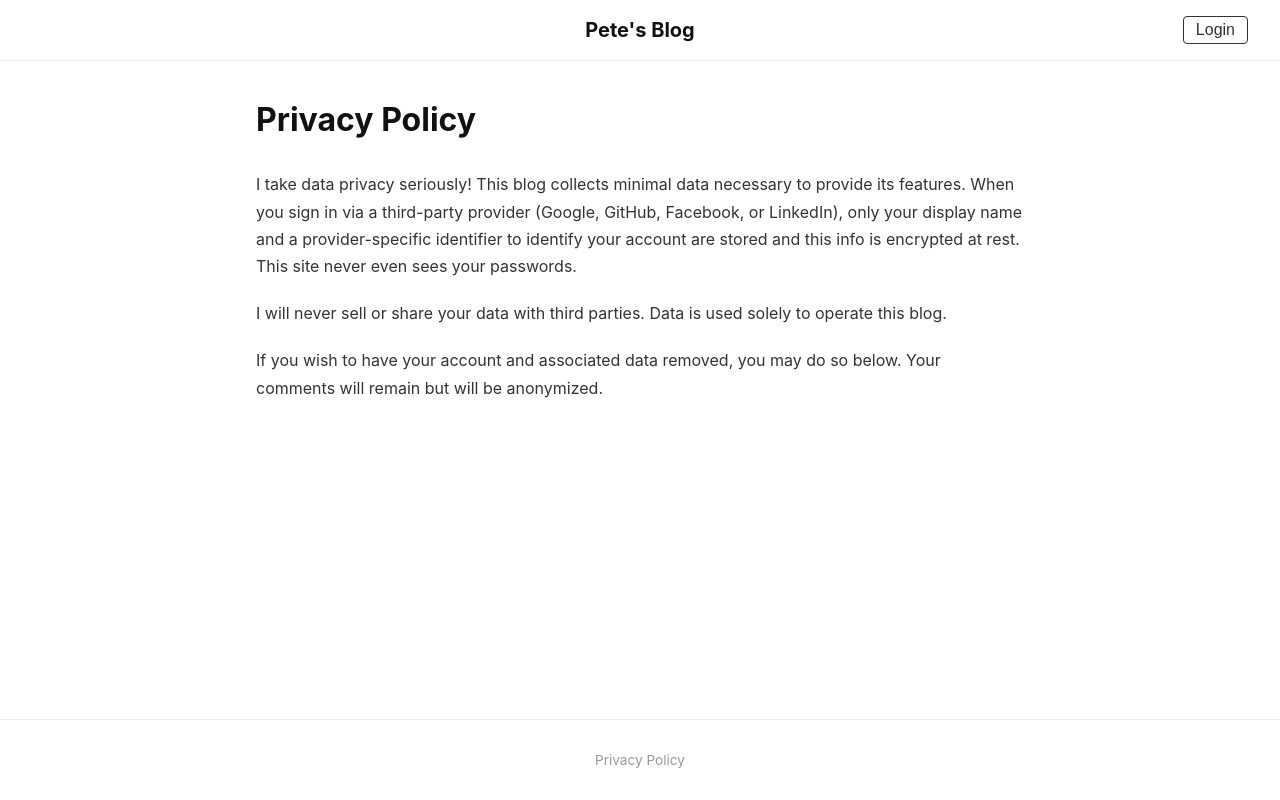
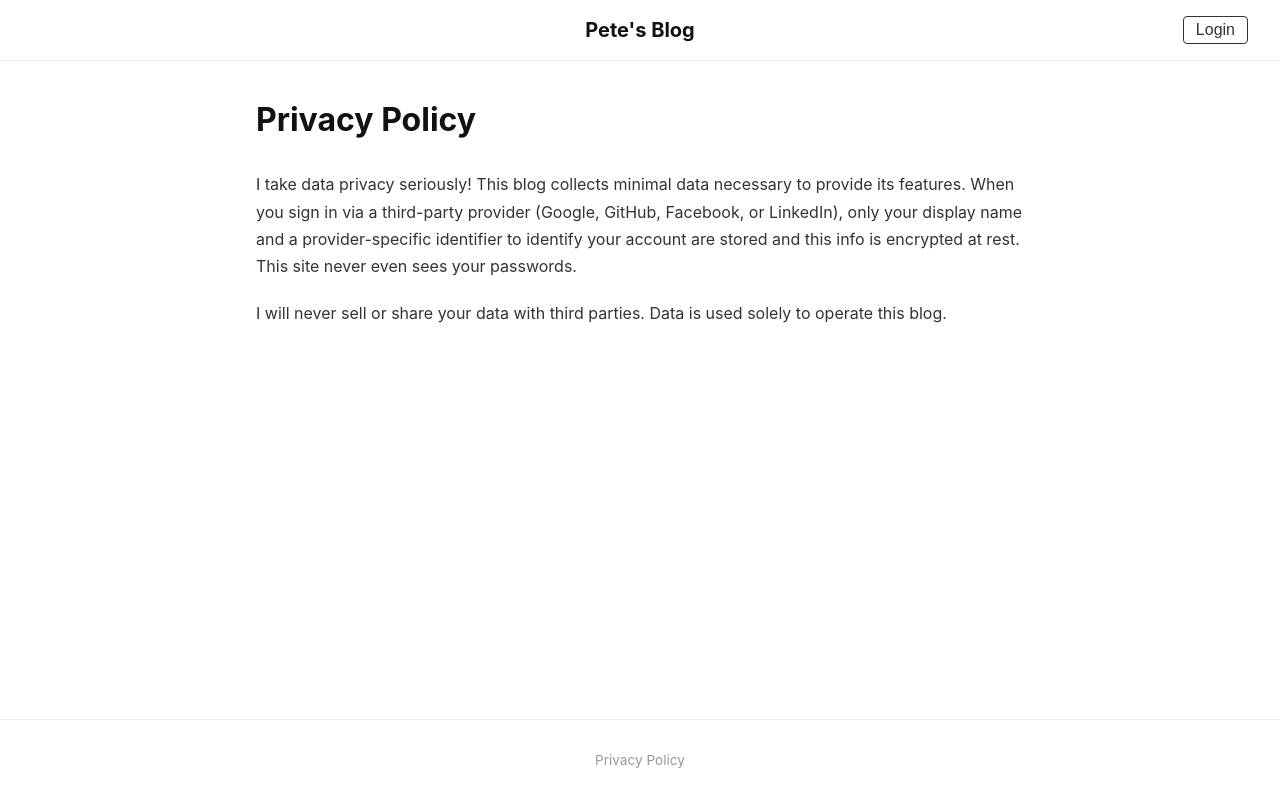
Before and after one commit to theflyinhawaiian/blog, a React (Vite) app in the folder frontend/: page /privacy in a window 1280 px wide. Built offline with nearby package versions, Linux system fonts and the light colour scheme; no server answers.

Commit message:
update privacy policy copytext

```diff
--- a/frontend/src/pages/PrivacyPage.tsx
+++ b/frontend/src/pages/PrivacyPage.tsx
@@ -29,11 +29,12 @@ export function PrivacyPage() {
 
         <p>I will never sell or share your data with third parties. Data is used solely to operate this blog.</p>
 
-        <p>If you wish to have your account and associated data removed, you may do so below. Your comments will remain but will be anonymized.</p>
-
         {user && (
           <div className={styles.deleteSection}>
             <h2>Delete Your Data</h2>
+
+            <p>If you wish to have your account and associated data removed, you may do so below.</p>
+
             <p>This will permanently delete your account and log you out. Your comments will remain but will be attributed to "Deleted user".</p>
             <button className={styles.deleteBtn} onClick={() => setConfirmOpen(true)}>
               Delete my account
```
